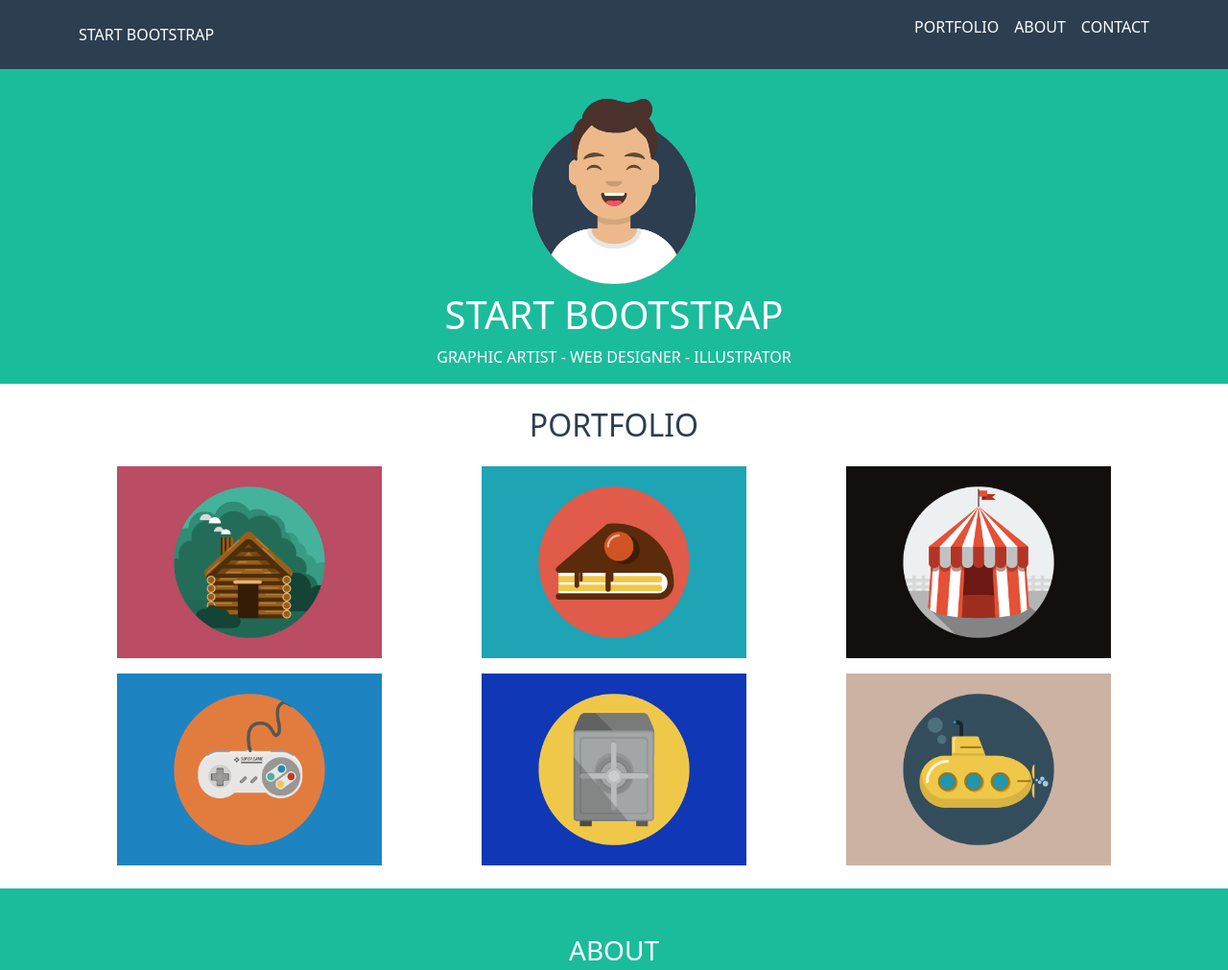
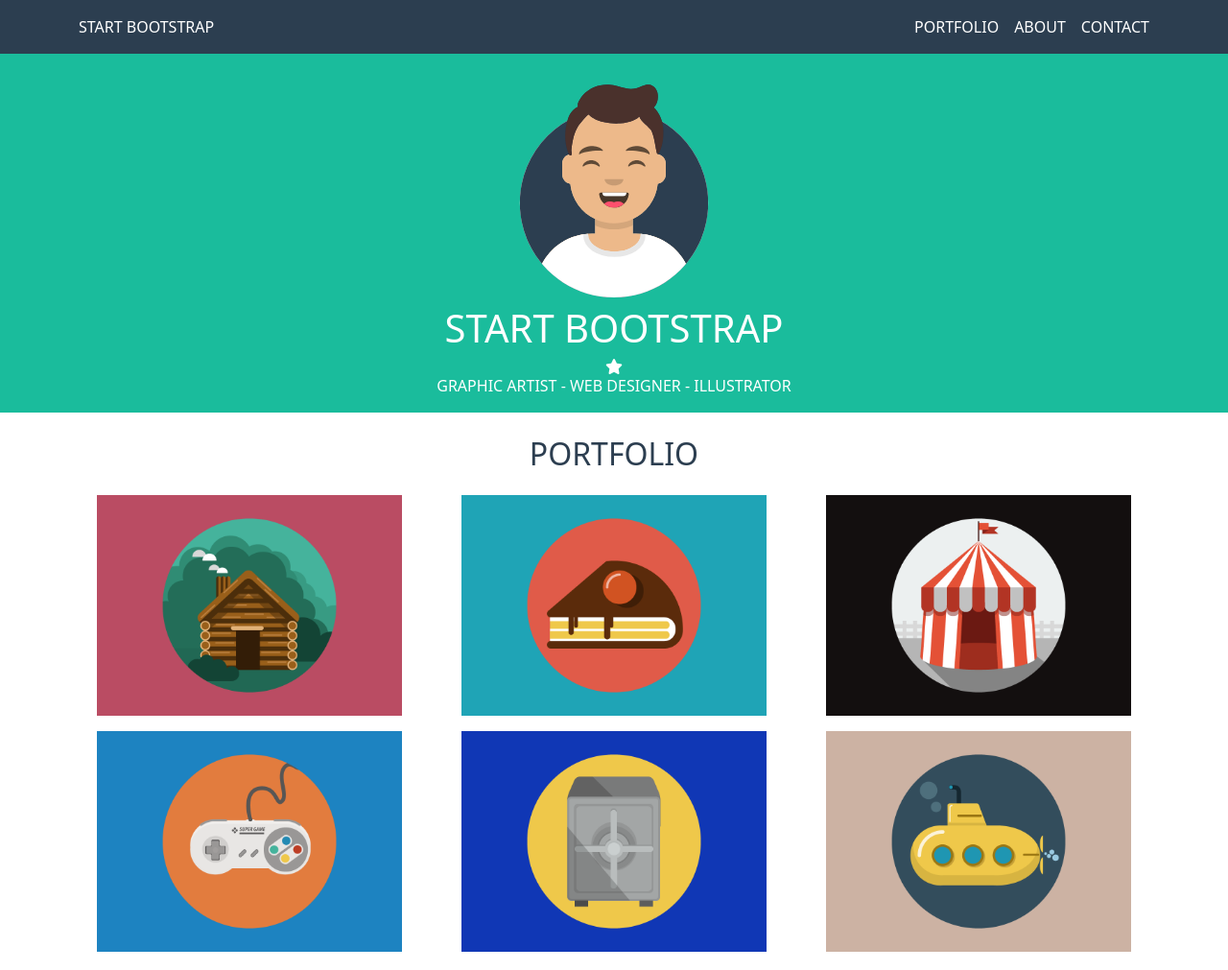
Before and after one commit to antoniozacca/html-css-bootstrap-freelancer, a plain HTML site: page index.html in a window 1280 px wide. Shown: the top 1011 px of the page at 96% size. Drawn offline with nearby package versions, Linux system fonts and the light colour scheme.

Commit message:
finish exercise

```diff
--- a/css/style.css
+++ b/css/style.css
@@ -21,7 +21,7 @@ li a{
     color: white;
 }
 .col-12 img{
-    height: 200px;
+    height: 230px;
 }
 .col-12 button{
     border-right: 2px solid white;
--- a/index.html
+++ b/index.html
@@ -21,14 +21,14 @@
                   <i class="fas fa-bars d-flex align-items-center d-md-none"></i>
 
                     <div class="d-none d-flex d-md-block">
-                        <ul class="d-flex gap-3">
+                        <ul class="d-flex gap-3 my-0">
                             <li> <a href="#">portfolio</a></li>
                             <li> <a href="#">about</a></li>
                             <li> <a href="#">contact</a></li>
                         </ul>
                     </div>
                 </div>
-              </div>
+            </div>
 
         </div>
     </header>
@@ -45,6 +45,7 @@
                 <div class="col-12 d-flex justify-content-center pt-2">
                     <h1>start bootstrap</h1>
                 </div>
+                <i class="fas fa-star text-center"></i>
                 <div class="col-12 d-flex justify-content-center">
                     <p>graphic artist - web designer - illustrator</p>
                 </div>
@@ -60,19 +61,19 @@
                 <div class="col-12 col-md-6 col-lg-4 mt-3 d-flex justify-content-center">
                     <img src="./img/cabin.png">
                 </div>
-                <div class="col-12 col-md-6 col-lg-4 mt-3 d-flex justify-content-center">
+                <div class="col-12 col-md-6 col-lg-4 mt-3 d-flex justify-content-center ">
                     <img src="./img/cake.png">
                 </div>
-                <div class="col-12 col-md-6 col-lg-4 mt-3 d-flex justify-content-center">
+                <div class="col-12 col-md-6 col-lg-4 mt-3 d-flex justify-content-center ">
                     <img src="./img/circus.png">
                 </div>
-                <div class="col-12 col-md-6 col-lg-4 mt-3 d-flex justify-content-center">
+                <div class="col-12 col-md-6 col-lg-4 mt-3 d-flex justify-content-center ">
                     <img src="./img/game.png">
                 </div>
-                <div class="col-12 col-md-6 col-lg-4 mt-3 d-flex justify-content-center">
+                <div class="col-12 col-md-6 col-lg-4 mt-3 d-flex justify-content-center ">
                     <img src="./img/safe.png">
                 </div>
-                <div class="col-12 col-md-6 col-lg-4 mt-3 d-flex justify-content-center">
+                <div class="col-12 col-md-6 col-lg-4 mt-3 d-flex justify-content-center ">
                     <img src="./img/submarine.png">
                 </div>
             </div>
```
